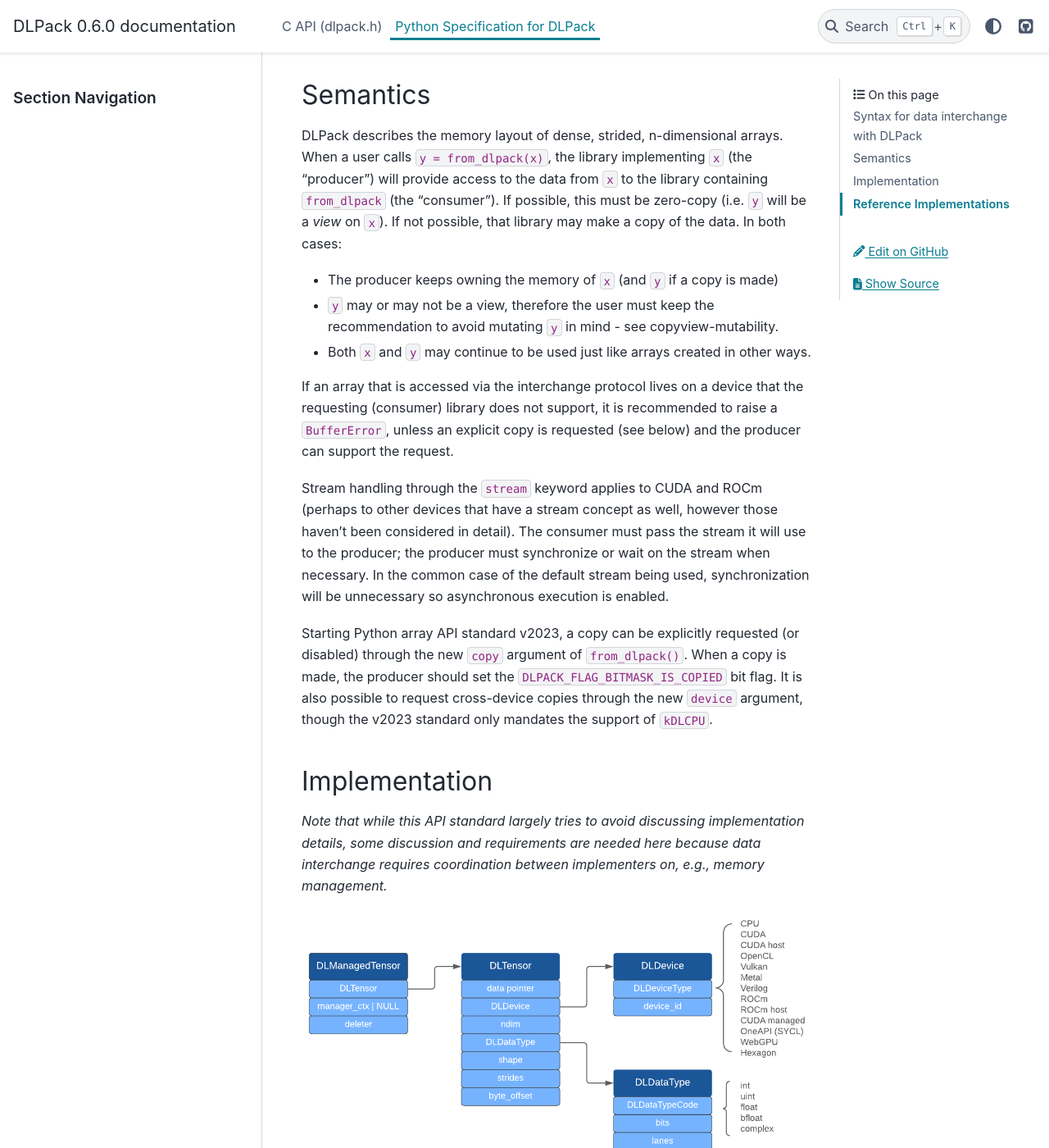
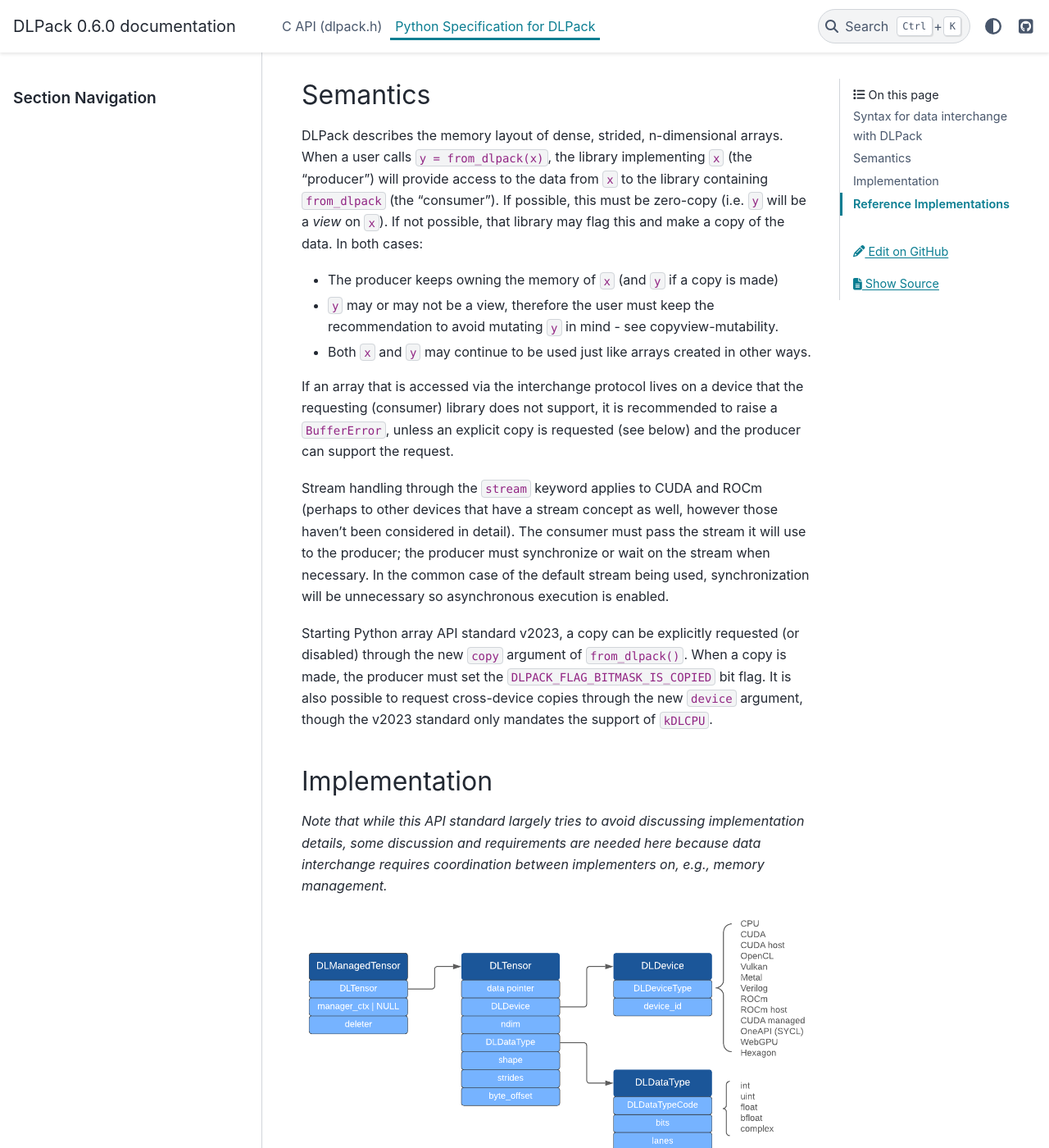
Before and after one commit to dmlc/dlpack, a Sphinx documentation site: the page built from docs/source/python_spec.rst, in a window 1280 px wide and 1400 px high, scrolled down 622 px. Shown: the whole window at 82% size. Built offline with Sphinx 7.4.7 and the PyData theme 0.15.4, drawn with Linux system fonts in a browser that asks for light colours.

Commit message:
Apply suggestions from code review
Co-authored-by: Sebastian Berg <sebastian@sipsolutions.net>

```diff
--- a/docs/source/python_spec.rst
+++ b/docs/source/python_spec.rst
@@ -30,7 +30,7 @@
 "producer") will provide access to the data from ``x`` to the library
 containing ``from_dlpack`` (the "consumer"). If possible, this must be
 zero-copy (i.e. ``y`` will be a *view* on ``x``). If not possible, that library
-may make a copy of the data. In both cases:
+may flag this and make a copy of the data. In both cases:
 
 - The producer keeps owning the memory of ``x`` (and ``y`` if a copy is made)
 - ``y`` may or may not be a view, therefore the user must keep the recommendation to
@@ -51,7 +51,7 @@
 
 Starting Python array API standard v2023, a copy can be explicitly requested (or
 disabled) through the new ``copy`` argument of ``from_dlpack()``. When a copy is
-made, the producer should set the ``DLPACK_FLAG_BITMASK_IS_COPIED`` bit flag.
+made, the producer must set the ``DLPACK_FLAG_BITMASK_IS_COPIED`` bit flag.
 It is also possible to request cross-device copies through the new ``device``
 argument, though the v2023 standard only mandates the support of ``kDLCPU``.
 
```
